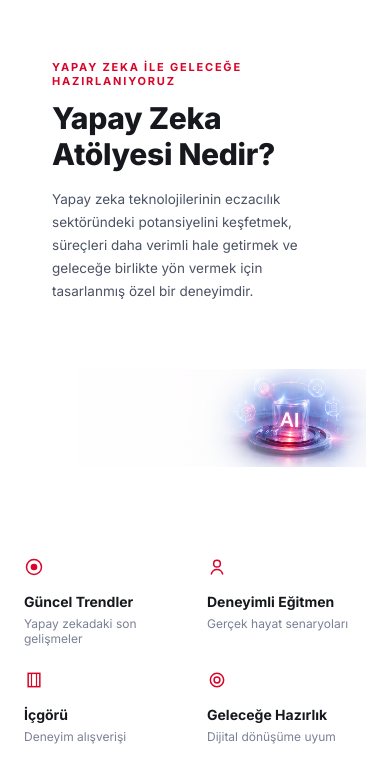
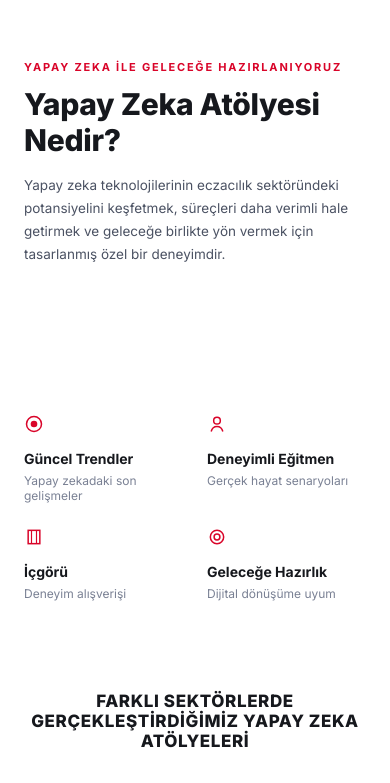
Before and after one commit to Ceko06/EczacilikWorkshop, a React (Vite) app: page / in a window 390 px wide. Shown: the part 1648-2431 px from the top of the page. Built offline with nearby package versions, Linux system fonts and the light colour scheme.

Commit message:
Hakkımızda: AI görselini container arka planı yap

```diff
--- a/src/components/About.jsx
+++ b/src/components/About.jsx
@@ -11,9 +11,6 @@ export default function About() {
             vermek için tasarlanmış özel bir deneyimdir.
           </p>
         </div>
-        <div className="about-image">
-          <img src="/ai-illustration.png" alt="Yapay Zeka İllüstrasyonu" />
-        </div>
       </div>
     </section>
   )
--- a/src/index.css
+++ b/src/index.css
@@ -477,10 +477,8 @@ body {
 
 .about-inner {
   max-width: 1240px;
-  display: grid;
-  grid-template-columns: 1fr 1.1fr;
-  align-items: flex-start;
-  gap: 30px;
+  background: url('/ai-illustration.png') right center / contain no-repeat;
+  min-height: 300px;
 }
 
 .section-eyebrow {
@@ -492,6 +490,7 @@ body {
 }
 
 .about-text {
+  max-width: 55%;
   padding: 20px 0 110px;
 }
 
@@ -507,18 +506,6 @@ body {
   font-size: 13.5px;
   line-height: 1.7;
   color: #4b5263;
-}
-
-.about-image {
-  display: flex;
-  align-items: center;
-  justify-content: center;
-}
-
-.about-image img {
-  width: 100%;
-  height: auto;
-  object-fit: contain;
 }
 
 /* ---------- Features ---------- */
@@ -892,11 +879,12 @@ body {
   }
 
   .about-inner {
-    grid-template-columns: 1fr;
+    background: none;
   }
 
   .about-text {
-    padding: 36px 28px;
+    max-width: 100%;
+    padding: 36px 0 40px;
   }
 
   .features-grid {
```
